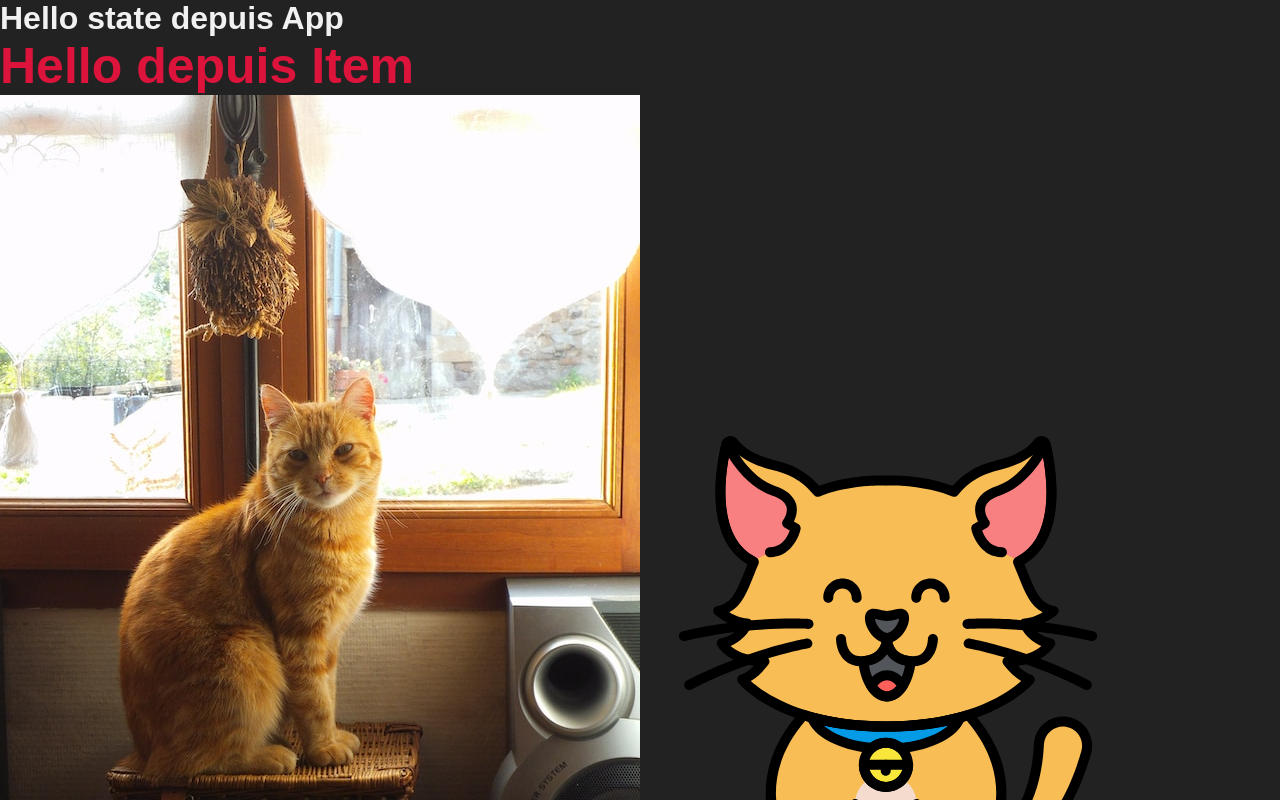
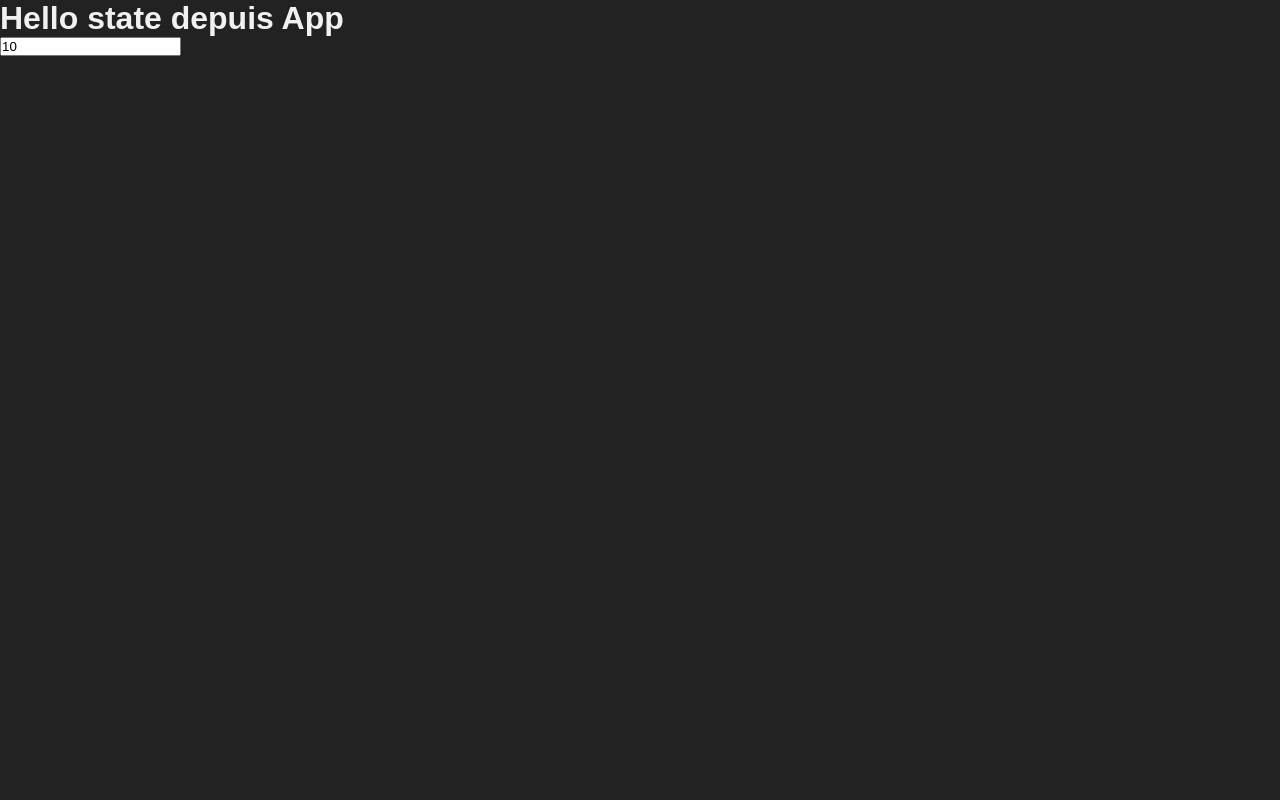
Before and after one commit to Masamune42/react_udemy, a React (Create React App) app in the folder 2. Les bases de React/react-app/: page / in a window 1280 px wide. Shown: the top 800 px of the page. Built offline with nearby package versions, Linux system fonts and the light colour scheme.

Commit message:
Utiliser les inputs

```diff
--- a/2. Les bases de React/react-app/src/App.js
+++ b/2. Les bases de React/react-app/src/App.js
@@ -2,10 +2,19 @@
 import Item from './Components/Item/Item.js'
 
 function App() {
+
+  const [inputData, setInputData] = useState(10);
+
+  const changeInput = (e) => {
+    setInputData(e)
+  }
+
+  console.log(inputData);
+
   return (
     <div className="App">
       <h1>Hello state depuis App</h1>
-      <Item />
+      <input type="text" value={inputData} onInput={e => changeInput(e.target.value)} />
     </div>
   );
 }
```
Also changed, not shown: 1 other file (tests, documents, lock files or other folders).
